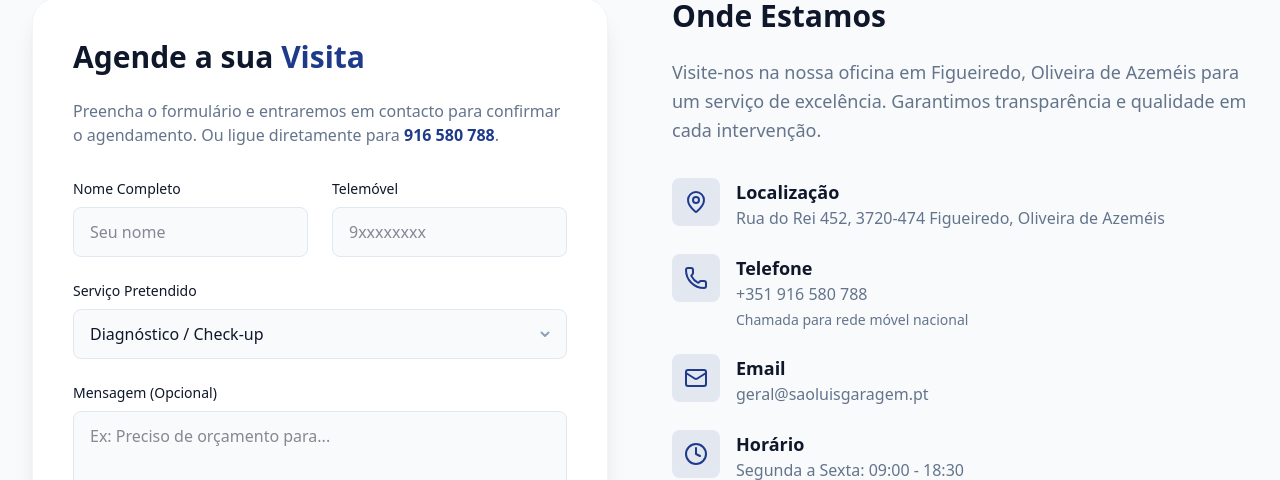
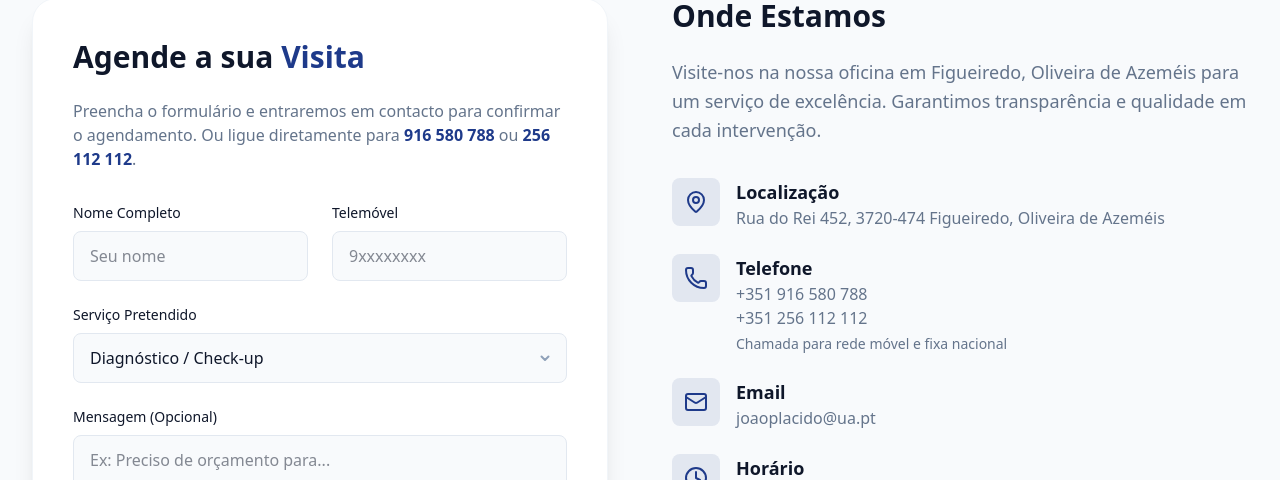
Before and after one commit to luis-pinheiro/SaoLuisGarage, a Next.js app: page / in a window 1280 px wide. Shown: the part 2180-2660 px from the top of the page. Built offline with nearby package versions, Linux system fonts and the light colour scheme.

Commit message:
feat: update contact info with new phone and email

```diff
--- a/src/app/layout.tsx
+++ b/src/app/layout.tsx
@@ -31,7 +31,7 @@ export const metadata: Metadata = {
     "Aveiro",
     "São Luis Garagem",
     "eletricidade auto",
-    "ar condicionado auto"
+    "ar condicionado auto",
   ],
   metadataBase: new URL("https://saoluisgaragem.pt"),
   authors: [{ name: "São Luis Garagem" }],
@@ -95,7 +95,7 @@ export default function RootLayout({
     image: "https://saoluisgaragem.pt/img/logo.svg",
     "@id": "https://saoluisgaragem.pt",
     url: "https://saoluisgaragem.pt",
-    telephone: "+351916580788",
+    telephone: "+351916580788, +351256112112",
     priceRange: "$$",
     address: {
       "@type": "PostalAddress",
--- a/src/components/Contact.tsx
+++ b/src/components/Contact.tsx
@@ -35,7 +35,8 @@ export default function Contact() {
             <p className="text-muted-foreground mb-8">
               Preencha o formulário e entraremos em contacto para confirmar o
               agendamento. Ou ligue diretamente para{" "}
-              <span className="font-semibold text-primary">916 580 788</span>.
+              <span className="font-semibold text-primary">916 580 788</span> ou{" "}
+              <span className="font-semibold text-primary">256 112 112</span>.
             </p>
 
             {state.success ? (
@@ -228,14 +229,22 @@ export default function Contact() {
                     <h3 className="text-lg font-semibold text-foreground">
                       Telefone
                     </h3>
+                    <div className="flex flex-col">
                       <a
                         href="tel:+351916580788"
                         className="text-muted-foreground hover:text-primary transition-colors"
                       >
                         +351 916 580 788
                       </a>
+                      <a
+                        href="tel:+351256112112"
+                        className="text-muted-foreground hover:text-primary transition-colors"
+                      >
+                        +351 256 112 112
+                      </a>
+                    </div>
                     <p className="text-sm text-muted-foreground mt-1">
-                      Chamada para rede móvel nacional
+                      Chamada para rede móvel e fixa nacional
                     </p>
                   </div>
                 </div>
@@ -248,9 +257,7 @@ export default function Contact() {
                     <h3 className="text-lg font-semibold text-foreground">
                       Email
                     </h3>
-                    <p className="text-muted-foreground">
-                      geral@saoluisgaragem.pt
-                    </p>
+                    <p className="text-muted-foreground">joaoplacido@ua.pt</p>
                   </div>
                 </div>
 
```
Also changed, not shown: 1 other file (tests, documents, lock files or other folders). Lines whose indentation alone changed are shown as unchanged.
